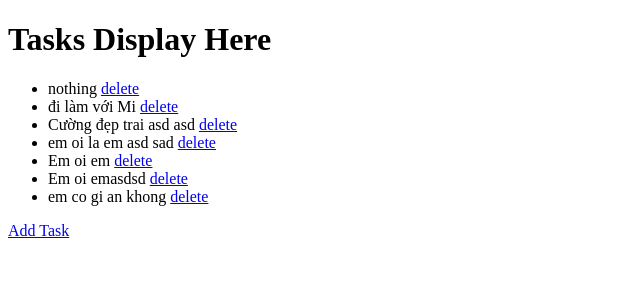
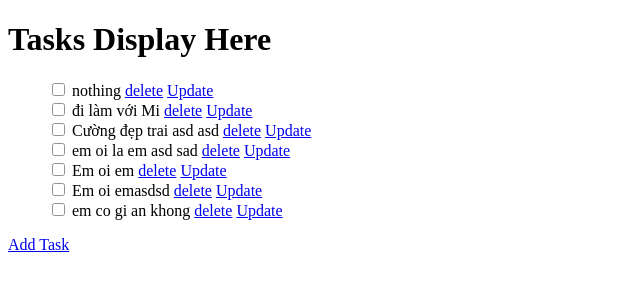
Before and after one commit to cuzzcuzz97/todo-list, a Django app: page /tasks/ in a window 1280 px wide. Shown: the top 300 px of the page, without its empty margins (0-640 px from the left). Run offline with Django 4.2, Linux system fonts and the light colour scheme; data comes from the database, SQL or seed files in the repository; both versions use the stored data as it was after the commit.

Commit message:
change statics

```diff
--- /dev/null
+++ b/tasks/static/tasks/css/style.css
@@ -0,0 +1,9 @@
+.task-list li {
+list-style-type:none;
+}
+
+.task-list input[type="checkbox"],
+.task-list input[type="checkbox"]:checked + label {
+	opacity: .8;
+	text-decoration: line-through;
+}
--- a/tasks/templates/tasks/layout.html
+++ b/tasks/templates/tasks/layout.html
@@ -4,10 +4,13 @@
         <title>
             todolist
         </title>
+    {% load static %}
+    <link rel="stylesheet" type="text/css" href="{% static 'tasks/css/style.css' %}">
     </head>
     <body>
         {% block body %}
         {% endblock %}
     </body>
+    <script src=""></script>
 
 </html>
--- a/tasks/templates/tasks/tasks.html
+++ b/tasks/templates/tasks/tasks.html
@@ -2,12 +2,14 @@
 
 {% block body %}
 <h1>Tasks Display Here</h1>
-<div>
+<div class="task-list">
     <ul>
         {% for task in tasks %}
-        <li>{{task.title}}
+        <li>
+            <input type="checkbox" id="{{task.id}}">
+            <label for="">{{task.title}}</label>
             <a href="form/delete/{{task.id}}">delete</a>
-            <!-- <a href="#">Complete</a> -->
+            <a href="form/{{task.id}}/update">Update</a>
         </li>
         {% endfor %}
     </ul>
--- /dev/null
+++ b/tasks/templates/tasks/update.html
@@ -0,0 +1,5 @@
+<form method="POST">
+    {% csrf_token %}
+    {{form.as_p}}
+    <input type=submit value="Submit">
+</form>
--- a/tasks/urls.py
+++ b/tasks/urls.py
@@ -5,4 +5,5 @@ urlpatterns = [
     path('', views.tasks , name="tasks"),
     path('form/', views.formtasks , name="addtasks"),
     path('form/delete/<int:id>/', views.delete , name="delete"),
+    path('form/<int:id>/update/', views.update , name="update"),
 ]
--- a/tasks/views.py
+++ b/tasks/views.py
@@ -3,6 +3,8 @@ from .models import TaskList
 from django.http import HttpResponse , HttpResponseRedirect
 from .forms import TasksForm
 from django.urls import reverse
+from django.shortcuts import redirect
+
 # Create your views here.
 
 # def index(request):
@@ -31,3 +33,15 @@ def delete(request, id):
     task = TaskList.objects.get(id=id)
     task.delete()
     return HttpResponseRedirect(reverse('tasks'))
+
+def update(request, id):
+    task = TaskList.objects.get(id=id)
+    if request.method == 'POST':
+        form = TasksForm(request.POST, instance=task)
+        if form.is_valid():
+            form.save()
+            return redirect('tasks')
+    else:
+        form = TasksForm(instance=task)
+
+    return render(request, 'tasks/update.html', {'form': form})
--- a/todolist/settings.py
+++ b/todolist/settings.py
@@ -110,7 +110,7 @@ AUTH_PASSWORD_VALIDATORS = [
 
 LANGUAGE_CODE = 'en-us'
 
-TIME_ZONE = 'UTC'
+TIME_ZONE = 'Asia/Ho_Chi_Minh'
 
 USE_I18N = True
 
```
Also changed, not shown: db.sqlite3, tasks/static/tasks/js/script.js (added).
